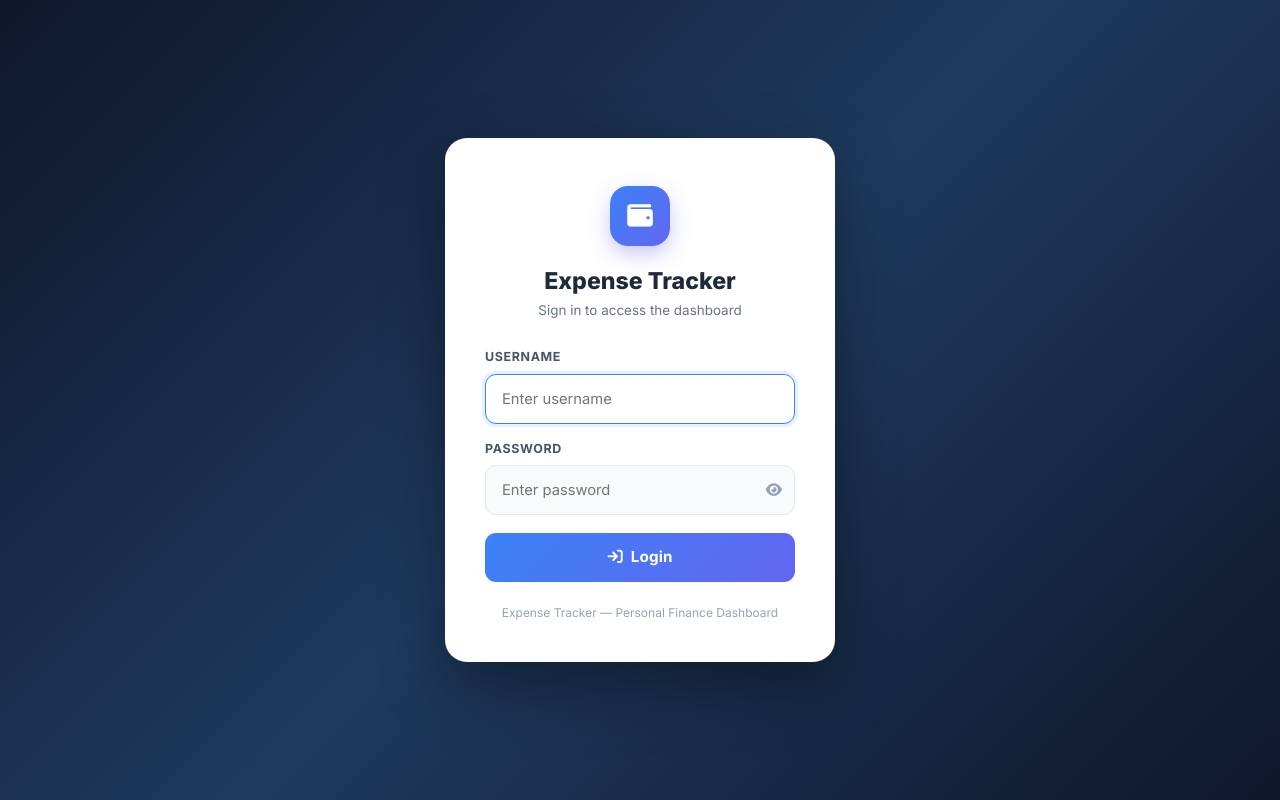
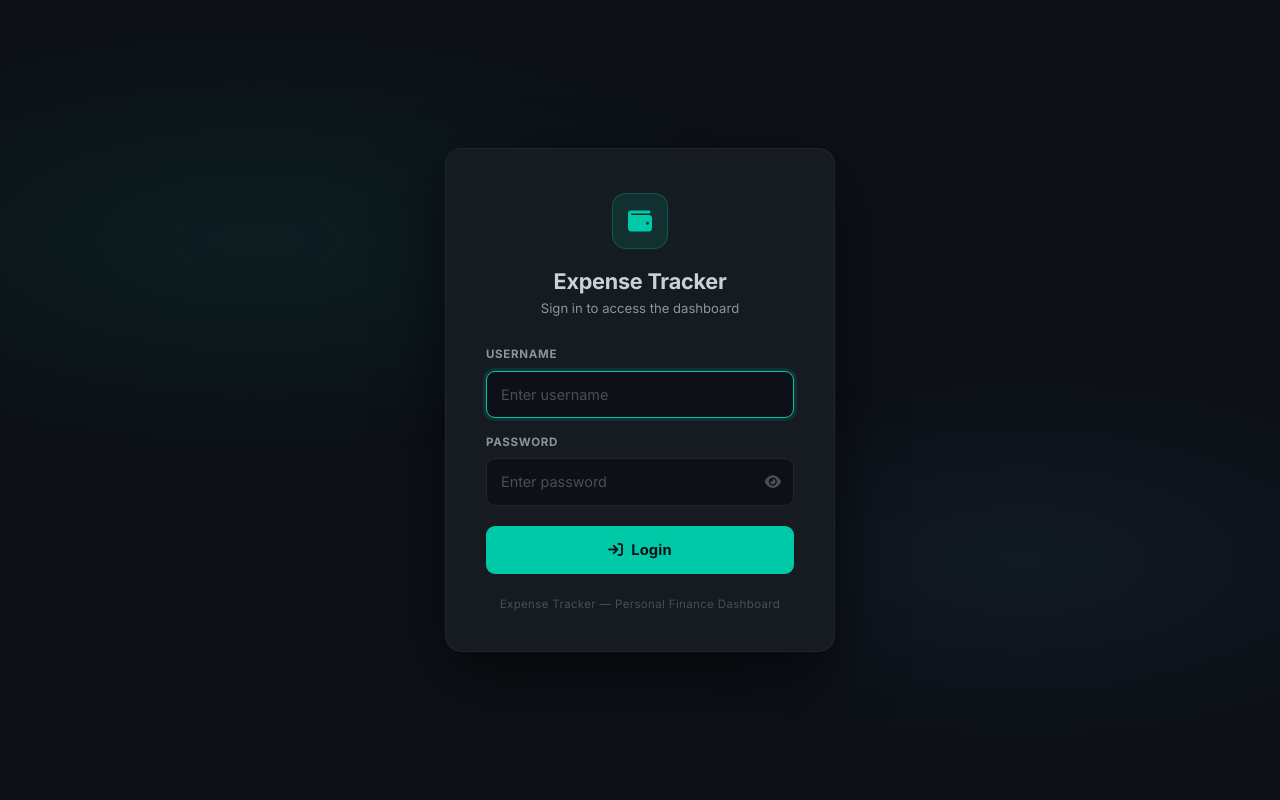
Before and after one commit to mastries96-commits/expense-tracker, a Flask app: page /login in a window 1280 px wide. Run offline with Flask 3, Linux system fonts and the light colour scheme.

Commit message:
Apply dark charcoal + teal banking/trading theme
Full visual overhaul — Bloomberg/trading desk aesthetic:
- Charcoal (#0D1117) background, dark cards (#161B22), teal (#00C9A7) primary
- Sidebar updated to near-black (#080C10)
- Chart palette updated to teal/blue/gold/red trading colors
- Login page redesigned with dark glass card and teal accents
- Dark theme is now the default on first load

Co-Authored-By: Claude Sonnet 4.6 <noreply@anthropic.com>

```diff
--- a/dashboard/templates/login.html
+++ b/dashboard/templates/login.html
@@ -16,88 +16,107 @@
       display: flex;
       align-items: center;
       justify-content: center;
-      background: linear-gradient(135deg, #0F172A 0%, #1E3A5F 50%, #0F172A 100%);
+      background: #0D1117;
+    }
+    body::before {
+      content: '';
+      position: fixed; inset: 0;
+      background:
+        radial-gradient(ellipse 60% 40% at 20% 30%, rgba(0,201,167,.07) 0%, transparent 70%),
+        radial-gradient(ellipse 50% 35% at 80% 70%, rgba(88,166,255,.06) 0%, transparent 70%);
+      pointer-events: none;
     }
     .login-card {
-      background: #fff;
-      border-radius: 22px;
-      padding: 48px 40px 40px;
+      position: relative;
+      background: #161B22;
+      border: 1px solid #21262D;
+      border-radius: 16px;
+      padding: 44px 40px 38px;
       width: 100%;
       max-width: 390px;
-      box-shadow: 0 24px 64px rgba(0,0,0,.38);
+      box-shadow: 0 24px 64px rgba(0,0,0,.6);
     }
     .logo-wrap {
-      width: 60px; height: 60px;
-      border-radius: 18px;
-      background: linear-gradient(135deg, #3B82F6, #6366F1);
+      width: 56px; height: 56px;
+      border-radius: 14px;
+      background: rgba(0,201,167,.12);
+      border: 1px solid rgba(0,201,167,.25);
       display: flex; align-items: center; justify-content: center;
-      margin: 0 auto 22px;
-      font-size: 1.6rem; color: #fff;
-      box-shadow: 0 8px 20px rgba(99,102,241,.35);
+      margin: 0 auto 20px;
+      font-size: 1.5rem; color: #00C9A7;
     }
     .login-title {
-      font-size: 1.45rem; font-weight: 800;
-      color: #1E293B; text-align: center; margin: 0 0 4px;
+      font-size: 1.35rem; font-weight: 700;
+      color: #C9D1D9; text-align: center; margin: 0 0 4px;
+      letter-spacing: -.01em;
     }
     .login-sub {
-      font-size: .84rem; color: #64748B;
+      font-size: .82rem; color: #8B949E;
       text-align: center; margin: 0 0 28px;
     }
     .field-label {
-      font-size: .78rem; font-weight: 700;
-      color: #475569; text-transform: uppercase;
-      letter-spacing: .05em;
+      font-size: .72rem; font-weight: 700;
+      color: #8B949E; text-transform: uppercase;
+      letter-spacing: .06em;
       display: block; margin-bottom: 7px;
     }
     .pw-wrap { position: relative; }
     .pw-input {
       width: 100%;
-      padding: 13px 46px 13px 16px;
-      border: 1.5px solid #E2E8F0;
-      border-radius: 11px;
-      font-size: .92rem;
+      padding: 12px 46px 12px 14px;
+      border: 1px solid #21262D;
+      border-radius: 9px;
+      font-size: .9rem;
       font-family: 'Inter', sans-serif;
-      color: #1E293B;
-      background: #F8FAFC;
+      color: #C9D1D9;
+      background: #0D1117;
       outline: none;
-      transition: border-color .15s, background .15s;
+      transition: border-color .15s, box-shadow .15s;
     }
     .pw-input:focus {
-      border-color: #3B82F6;
-      background: #fff;
-      box-shadow: 0 0 0 3px rgba(59,130,246,.12);
+      border-color: #00C9A7;
+      box-shadow: 0 0 0 3px rgba(0,201,167,.12);
     }
+    .pw-input::placeholder { color: #484F58; }
     .pw-eye {
       position: absolute; right: 13px; top: 50%;
       transform: translateY(-50%);
       background: none; border: none; padding: 0;
-      color: #94A3B8; font-size: .9rem; cursor: pointer;
+      color: #484F58; font-size: .9rem; cursor: pointer;
       transition: color .15s;
     }
-    .pw-eye:hover { color: #3B82F6; }
+    .pw-eye:hover { color: #00C9A7; }
     .login-btn {
-      width: 100%; margin-top: 18px;
+      width: 100%; margin-top: 20px;
       padding: 13px;
-      background: linear-gradient(135deg, #3B82F6, #6366F1);
-      border: none; border-radius: 11px;
-      color: #fff; font-size: .95rem; font-weight: 700;
+      background: #00C9A7;
+      border: none; border-radius: 9px;
+      color: #0D1117; font-size: .92rem; font-weight: 700;
       font-family: 'Inter', sans-serif;
       cursor: pointer;
-      transition: opacity .15s, transform .15s;
+      transition: background .15s, transform .15s, box-shadow .15s;
       letter-spacing: .01em;
     }
-    .login-btn:hover { opacity: .92; transform: translateY(-1px); }
-    .login-btn:active { transform: translateY(0); opacity: 1; }
+    .login-btn:hover {
+      background: #00E5BF;
+      transform: translateY(-1px);
+      box-shadow: 0 6px 20px rgba(0,201,167,.3);
+    }
+    .login-btn:active { transform: translateY(0); box-shadow: none; }
     .error-box {
       display: flex; align-items: center; gap: 10px;
-      background: #FEF2F2; border: 1px solid #FECACA;
-      color: #DC2626; border-radius: 10px;
-      padding: 11px 14px; font-size: .83rem;
+      background: rgba(248,81,73,.1); border: 1px solid rgba(248,81,73,.3);
+      color: #F85149; border-radius: 9px;
+      padding: 11px 14px; font-size: .82rem;
       margin-bottom: 18px;
     }
     .footer-note {
       text-align: center; margin-top: 22px;
-      font-size: .75rem; color: #94A3B8;
+      font-size: .72rem; color: #484F58;
+      letter-spacing: .03em;
+    }
+    .divider {
+      height: 1px; background: #21262D; margin: 0 0 24px;
     }
   </style>
 </head>
```
Also changed, not shown: dashboard/templates/index.html (+60 -41 lines).
